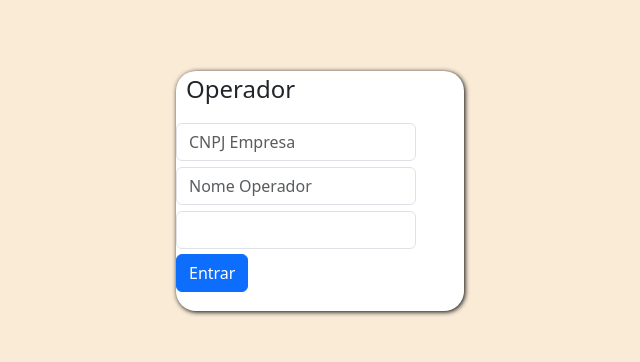
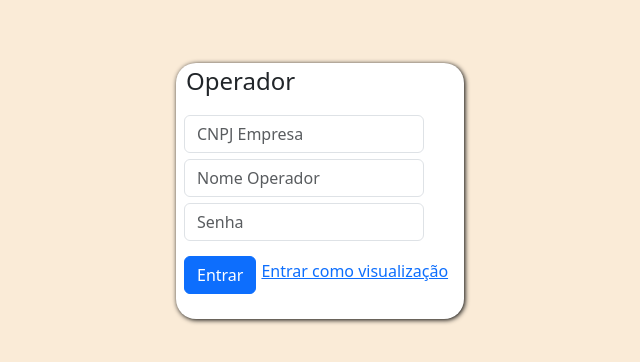
Before and after one commit to GabrielSKlauck/Contabilidade-Angular, an Angular app in the folder Front/: page / in a window 1280 px wide. Shown: the part 214-576 px from the top of the page, without its empty margins (320-960 px from the left). Built offline with nearby package versions, Linux system fonts and the light colour scheme.

Commit message:
Tela login feito

```diff
--- a/Front/src/app/pages/login/login.component.css
+++ b/Front/src/app/pages/login/login.component.css
@@ -1,7 +1,7 @@
 #bigger-content{
     background-color: white;
     width: 18rem;
-    height: 15rem;
+    height: 16rem;
     border-radius: 20px;
     box-shadow: 1px 1px 5px black;
 }
@@ -20,8 +20,15 @@ form{
 input{
     margin-top: 6px;
     width: 15rem;
+    margin-left: 8px;
+}
+div{
+    margin-top: 10px;
 }
 button{
     margin-top: 5px;
-
+    margin-left: 8px;
 }
+a{
+    margin-left: 5px;
+}
--- a/Front/src/app/pages/login/login.component.html
+++ b/Front/src/app/pages/login/login.component.html
@@ -1,9 +1,12 @@
 <div id="bigger-content">
     <p>Operador</p>
     <form action="">
-        <input type="text" class="form-control" placeholder="CNPJ Empresa">
+        <input type="text" class="form-control" placeholder="CNPJ Empresa" mask="(00) 0000-0000">
         <input type="text" class="form-control" placeholder="Nome Operador">
-        <input type="password" class="form-control">
-        <button class="btn btn-primary">Entrar</button>
+        <input type="password" class="form-control" placeholder="Senha">
+        <div>
+            <button class="btn btn-primary">Entrar</button>
+            <a href="">Entrar como visualização</a>
+        </div>
     </form>
 </div>
```
